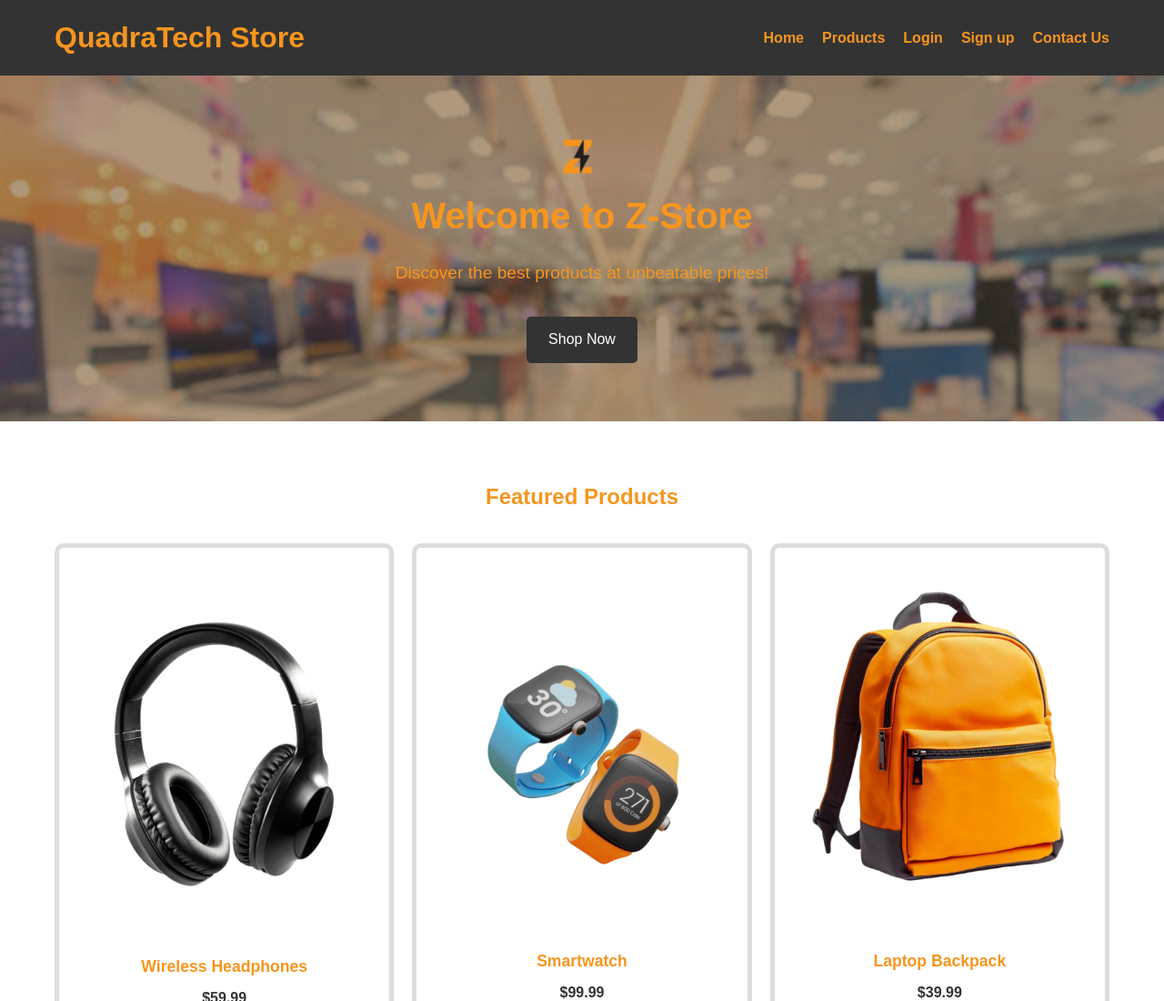
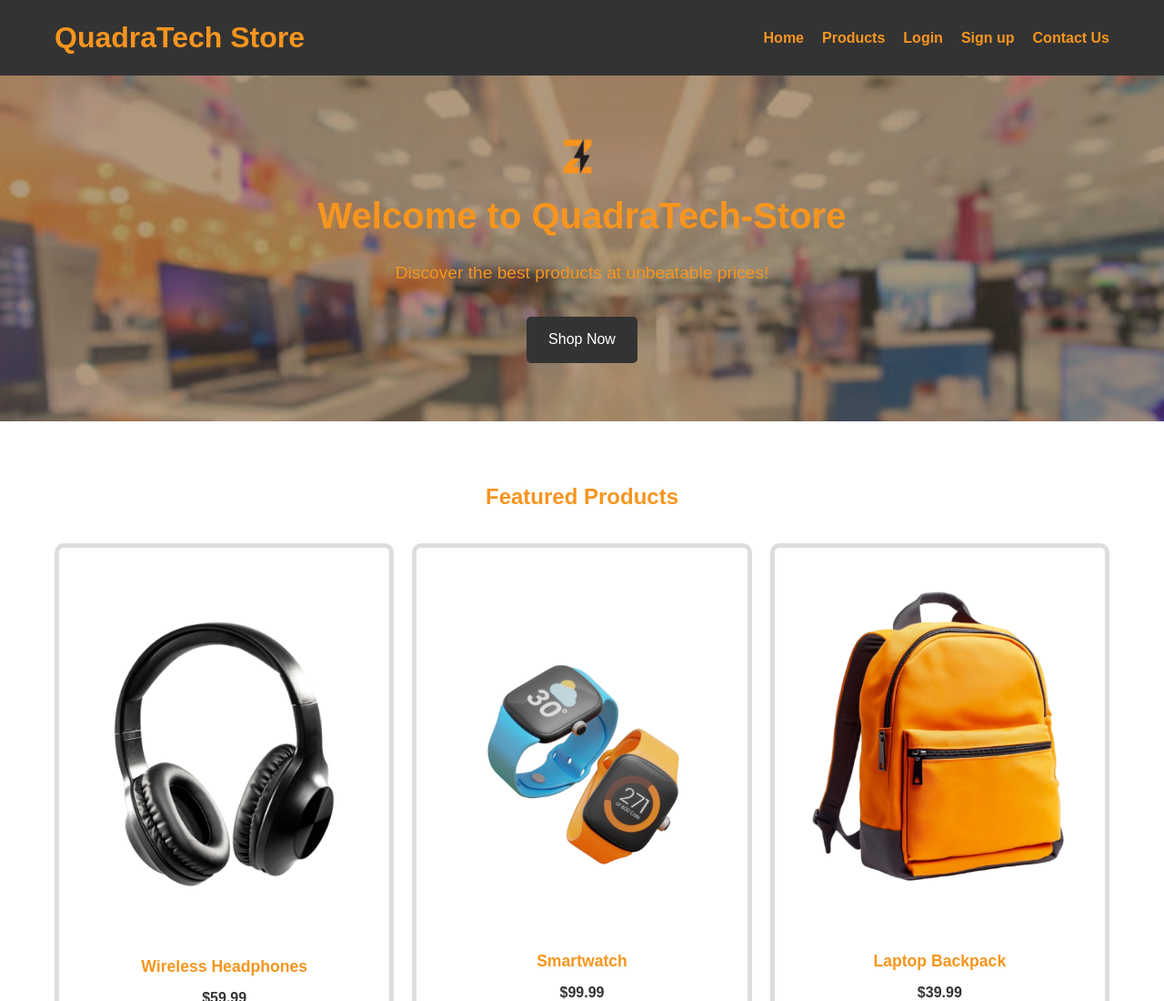
Before and after one commit to Omar-Alshaer/QuadraTech, a plain HTML site: page index.html in a window 1280 px wide. Shown: the top 1100 px of the page at 91% size. Drawn offline with Linux system fonts and the light colour scheme.

Commit message:
Update index.html

```diff
--- a/index.html
+++ b/index.html
@@ -30,7 +30,7 @@
     <section class="hero">
       <div class="container">
         <img class="logoimg" src="logo.png" alt="logo" />
-        <h1>Welcome to Z-Store</h1>
+        <h1>Welcome to QuadraTech-Store</h1>
         <p>Discover the best products at unbeatable prices!</p>
         <a href="products.html" class="btn">Shop Now</a>
       </div>
```
